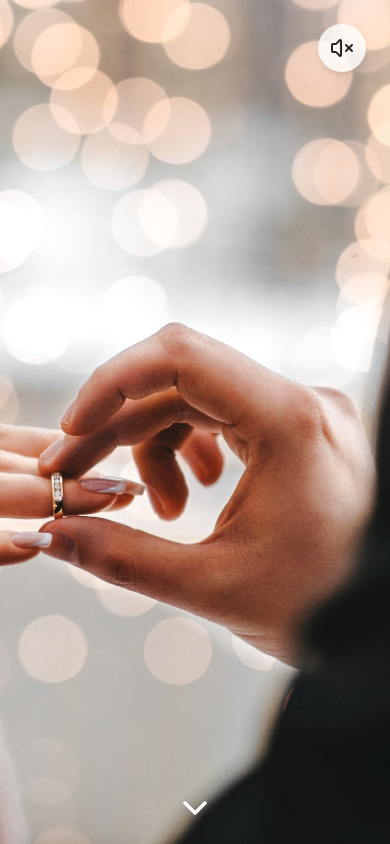
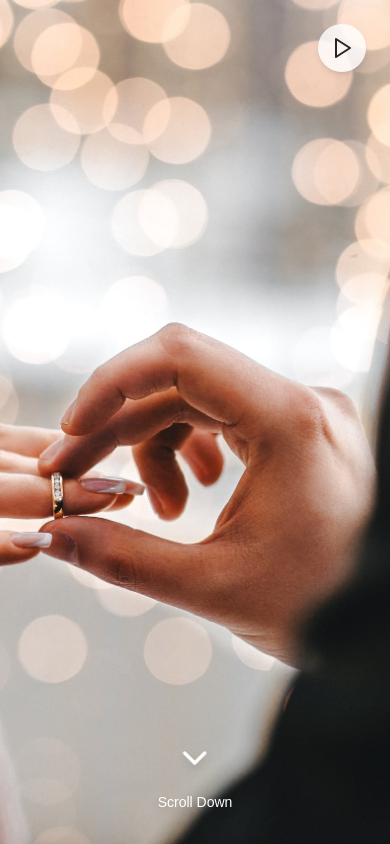
Before and after one commit to gabrielyanarman/lilit-w-app, a Next.js app: page / in a window 390 px wide. Shown: the top 844 px of the page. Built offline with nearby package versions, Linux system fonts and the light colour scheme; a web font is replaced by a local one.

Commit message:
Modify page for mobile

```diff
--- a/app/page.tsx
+++ b/app/page.tsx
@@ -1,5 +1,6 @@
+"use client";
 import Image from "next/image";
-import { Calendar, ChevronDown, Clock, MapPin } from "lucide-react";
+import { Calendar, Clock, MapPin, ChevronDown } from "lucide-react";
 import { Button } from "@/components/ui/button";
 import { Separator } from "@/components/ui/separator";
 import { CountdownTimer } from "@/components/countdown-timer";
@@ -7,6 +8,25 @@ import { GallerySection } from "@/components/gallery-section";
 import { MusicPlayer } from "@/components/music-player";
 
 export default function Home() {
+  // Smooth scroll function for the down arrow
+  const handleScrollDown = () => {
+    const windowHeight = window.innerHeight;
+    const scrollOptions = {
+      top: windowHeight,
+      behavior: "smooth" as ScrollBehavior,
+    };
+
+    // Use different scroll methods for better compatibility
+    try {
+      // Modern browsers
+      window.scrollTo(scrollOptions);
+    } catch (error) {
+      // Fallback for older browsers
+      window.scrollTo(0, windowHeight);
+      console.log(error)
+    }
+  };
+
   return (
     <main className="flex min-h-screen flex-col items-center">
       {/* Hero Section */}
@@ -20,7 +40,16 @@ export default function Home() {
             priority
             className="object-cover"
           />
-          <ChevronDown className="h-10 w-10 text-white drop-shadow-lg absolute bottom-4 left-1/2 transform -translate-x-1/2 block md:hidden" />
+          <div
+            className="absolute bottom-8 left-1/2 transform -translate-x-1/2 flex flex-col items-center cursor-pointer z-10 md:hidden"
+            onClick={handleScrollDown}
+            aria-label="Scroll down"
+          >
+            <ChevronDown className="h-10 w-10 text-white drop-shadow-lg animate-bounce" />
+            <p className="text-white text-sm mt-1 drop-shadow-lg">
+              Scroll Down
+            </p>
+          </div>
         </div>
 
         <div className="inset-0 flex flex-col items-center justify-center text-center z-20 text-black p-4 gap-12">
--- a/components/gallery-section.tsx
+++ b/components/gallery-section.tsx
@@ -49,13 +49,14 @@ export function GallerySection() {
     };
   }, []);
 
-  // Auto-scrolling effect with infinite loop - improved to be more resilient
+  // Auto-scrolling effect with infinite loop - improved speed and smoothness
   useEffect(() => {
     const scrollContainer = scrollRef.current;
     if (!scrollContainer) return;
 
     let scrollPosition = 0;
-    const scrollSpeed = isMobile ? 0.3 : 0.5; // Slower on mobile
+    // Increased scroll speed for better experience
+    const scrollSpeed = isMobile ? 0.8 : 1.2; // Faster on both mobile and desktop
 
     // Calculate the width of a single set of images
     const calculateSetWidth = () => {
@@ -71,7 +72,7 @@ export function GallerySection() {
 
     const singleSetWidth = calculateSetWidth();
 
-    // Main scroll animation function
+    // Main scroll animation function - improved for smoother scrolling
     const scroll = () => {
       if (!scrollContainer || singleSetWidth === 0) return;
 
@@ -86,7 +87,7 @@ export function GallerySection() {
           scrollContainer.scrollLeft = 0;
         }
 
-        // Apply the scroll position
+        // Apply the scroll position with smooth interpolation
         scrollContainer.scrollLeft = scrollPosition;
       } else {
         // If user is manually scrolling, just update our tracking position
@@ -104,7 +105,7 @@ export function GallerySection() {
     };
 
     // Start with a slight delay for iOS
-    const timeoutId = setTimeout(startAnimation, isIOS ? 500 : 0);
+    const timeoutId = setTimeout(startAnimation, isIOS ? 300 : 0);
 
     // Handle user manual scrolling
     const handleScrollStart = () => {
@@ -113,12 +114,12 @@ export function GallerySection() {
     };
 
     const handleScrollEnd = () => {
-      // Short delay before resuming auto-scroll
+      // Shorter delay before resuming auto-scroll for better experience
       setTimeout(() => {
         scrollingPaused.current = false;
         // Update the scroll position to where the user left off
         scrollPosition = scrollContainer.scrollLeft;
-      }, 500);
+      }, 300); // Reduced from 500ms to 300ms for faster response
     };
 
     // Add event listeners for manual scrolling
--- a/components/music-player.tsx
+++ b/components/music-player.tsx
@@ -3,7 +3,7 @@
 import type React from "react";
 
 import { useState, useEffect, useRef } from "react";
-import { Volume2, VolumeX } from "lucide-react";
+import { Play, Pause } from "lucide-react";
 
 export function MusicPlayer() {
   const [isPlaying, setIsPlaying] = useState(false);
@@ -166,9 +166,14 @@ export function MusicPlayer() {
   };
 
   // Toggle play/pause with manual tracking - improved for iOS
-  const togglePlay = async (e: React.MouseEvent | React.TouchEvent) => {
+  const togglePlay = (e: React.MouseEvent | React.TouchEvent) => {
     // Stop propagation to prevent other handlers from firing
     e.stopPropagation();
+
+    // Prevent default behavior
+    if (e.nativeEvent.cancelable) {
+      e.preventDefault();
+    }
 
     if (!audioRef.current) return;
 
@@ -182,14 +187,20 @@ export function MusicPlayer() {
       if (isIOS) {
         try {
           // Direct attempt within user gesture
-          await audioRef.current.play();
-          setIsPlaying(true);
-          setManuallyTurnedOff(false);
-        } catch (iosError) {
-          console.error("iOS toggle play failed:", iosError);
+          audioRef.current
+            .play()
+            .then(() => {
+              setIsPlaying(true);
+              setManuallyTurnedOff(false);
+            })
+            .catch((iosError) => {
+              console.error("iOS toggle play failed:", iosError);
+            });
+        } catch (error) {
+          console.error("Error playing on iOS:", error);
         }
       } else {
-        await playAudio();
+        playAudio();
         setManuallyTurnedOff(false);
       }
     }
@@ -201,7 +212,7 @@ export function MusicPlayer() {
       onClick={togglePlay}
       onTouchStart={isIOS ? togglePlay : undefined}
       className="fixed top-6 right-6 z-50 p-3 rounded-full bg-white/80 shadow-md hover:bg-white transition-colors cursor-pointer active:bg-gray-200"
-      aria-label={isPlaying ? "Mute music" : "Play music"}
+      aria-label={isPlaying ? "Pause music" : "Play music"}
       disabled={!isLoaded}
       style={{
         WebkitTapHighlightColor: "transparent",
@@ -209,9 +220,9 @@ export function MusicPlayer() {
       }}
     >
       {isPlaying ? (
-        <Volume2 className="h-6 w-6 text-stone-800" />
+        <Pause className="h-6 w-6 text-stone-800" />
       ) : (
-        <VolumeX className="h-6 w-6 text-stone-800" />
+        <Play className="h-6 w-6 text-stone-800" />
       )}
     </button>
   );
```
